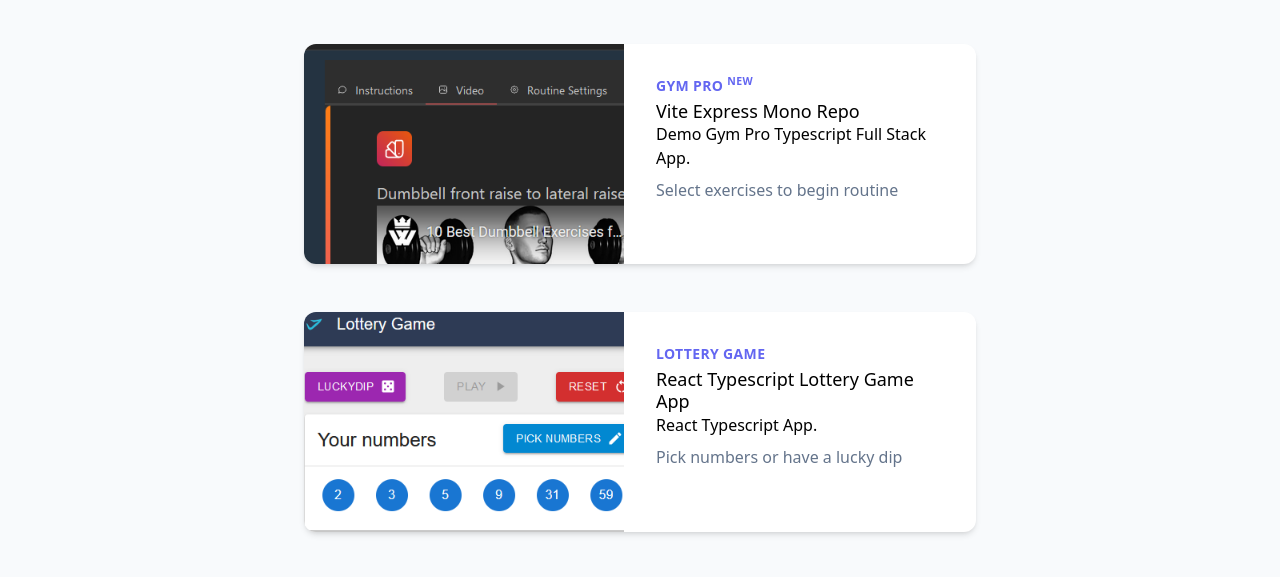
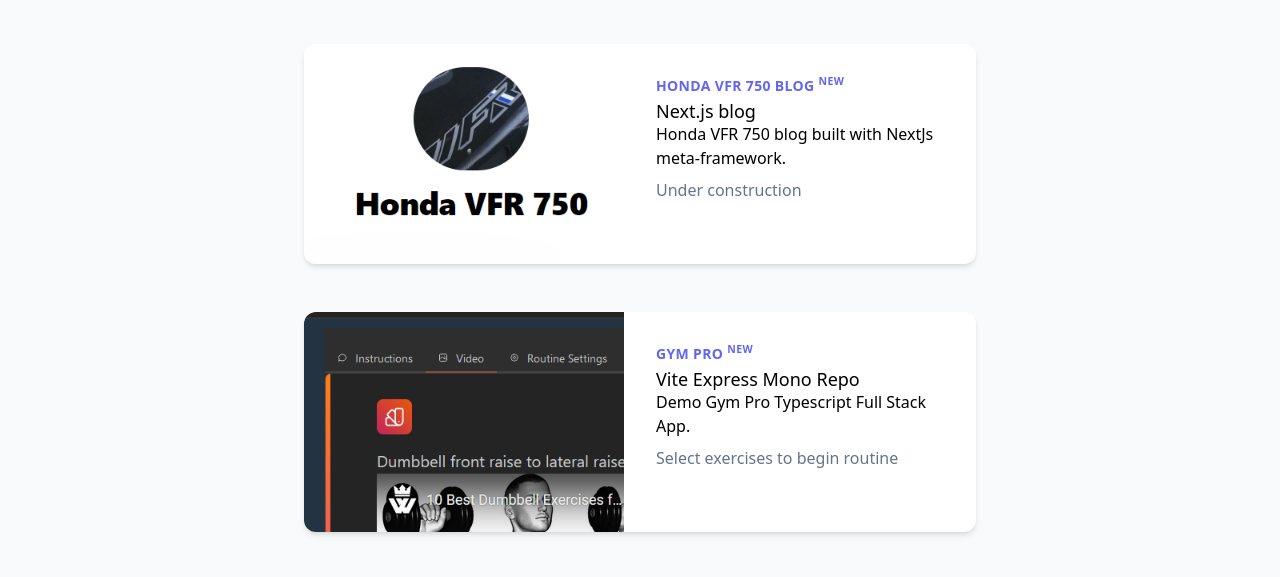
Before and after one commit to judejay/Portfolio, a website: page build/index.html in a window 1280 px wide. Shown: the part 160-737 px from the top of the page. Drawn offline with Linux system fonts and the light colour scheme.

Commit message:
vfr 750 blog

```diff
--- a/build/index.html
+++ b/build/index.html
@@ -64,6 +64,44 @@
         </article>
       </section>
 
+      <section
+      id="apps"
+      class="flex-col-reveres flex items-center justify-center gap-8 p-6 sm:flex-row"
+    >
+      <div
+        class="mx-auto max-w-md overflow-hidden rounded-xl bg-white shadow-md md:max-w-2xl"
+      >
+        <div class="md:flex">
+          <div class="md:shrink-0">
+            <img
+              class="h-80 w-full object-cover md:h-full md:w-80"
+              src="./public/vfr750.png"
+              alt="VfR 750 blog"
+            />
+          </div>
+          <div class="p-8">
+            <div
+              class="text-sm font-semibold uppercase tracking-wide text-indigo-500"
+            >
+             Honda VFR 750 blog <sup>New</sup>
+            </div>
+            <a
+              target="_blank"
+              href="https://vfr750blog.netlify.app/"
+              class="mt-1 block text-lg font-medium leading-tight text-black hover:underline"
+              >Next.js blog
+            </a>
+            <p>
+             Honda VFR 750 blog built with NextJs meta-framework.
+
+            </p>
+            <p class="mt-2 text-slate-500">
+            Under construction
+            </p>
+          </div>
+        </div>
+      </div>
+    </section>
       <section
       id="apps"
       class="flex-col-reveres flex items-center justify-center gap-8 p-6 sm:flex-row"
```
Also changed, not shown: build/public/vfr750.png (added).
